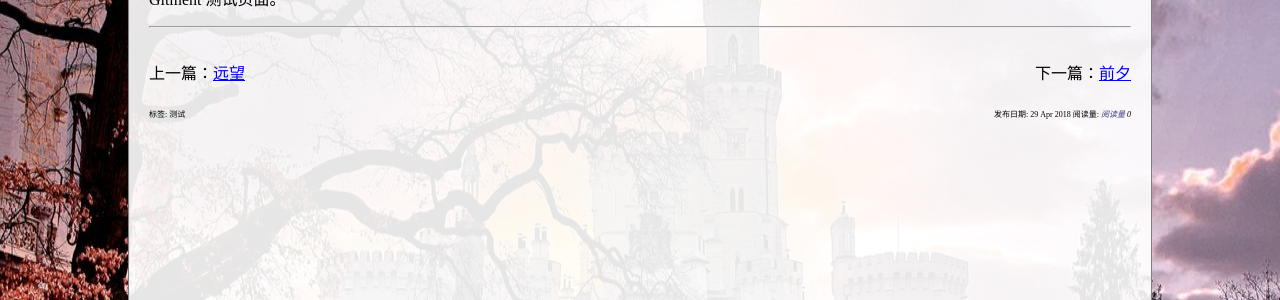
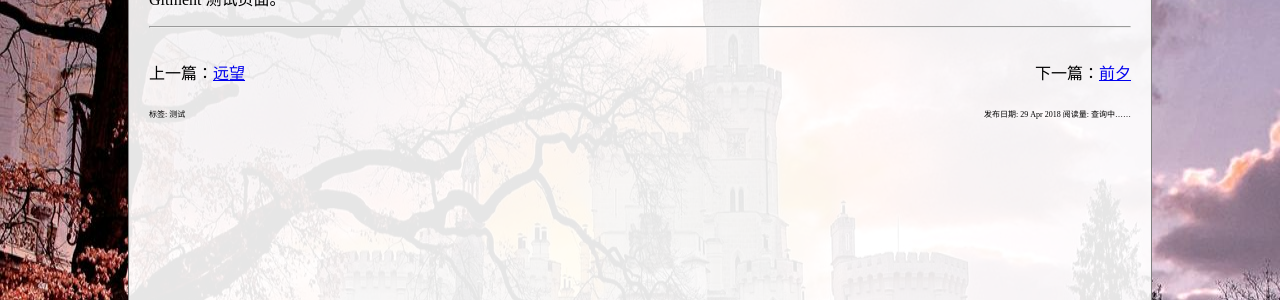
Before and after one commit to Wybxc/wybxc.github.io, a Jekyll site: the page built from _posts/2018-4-29-Gitment.md, in a window 1280 px wide. Shown: the part 152-452 px from the top of the page. Built offline with Jekyll 4.4.1, drawn with Linux system fonts in a browser that asks for light colours; comment, search, counter and statistics services are not loaded.

Commit message:
Try Valine V

```diff
--- a/_layouts/default.html
+++ b/_layouts/default.html
@@ -57,9 +57,8 @@
     </p>
     <p class="small right">
       发布日期: {{ page.date | date_to_string }}
-      阅读量: <span id="{{ page.id }}" class="leancloud_visitors" data-flag-title="{{ page.title }}">
-          <em class="post-meta-item-text">阅读量 </em>
-          <i class="leancloud-visitors-count">0</i>
+      阅读量: <span data-xid="{{ page.id }}" class="leancloud_visitors" data-flag-title="{{ page.title }}">
+          <span class="leancloud-visitors-count">查询中……</span>
         </span>
     </p>
     <div style="clear: both"/>
```
